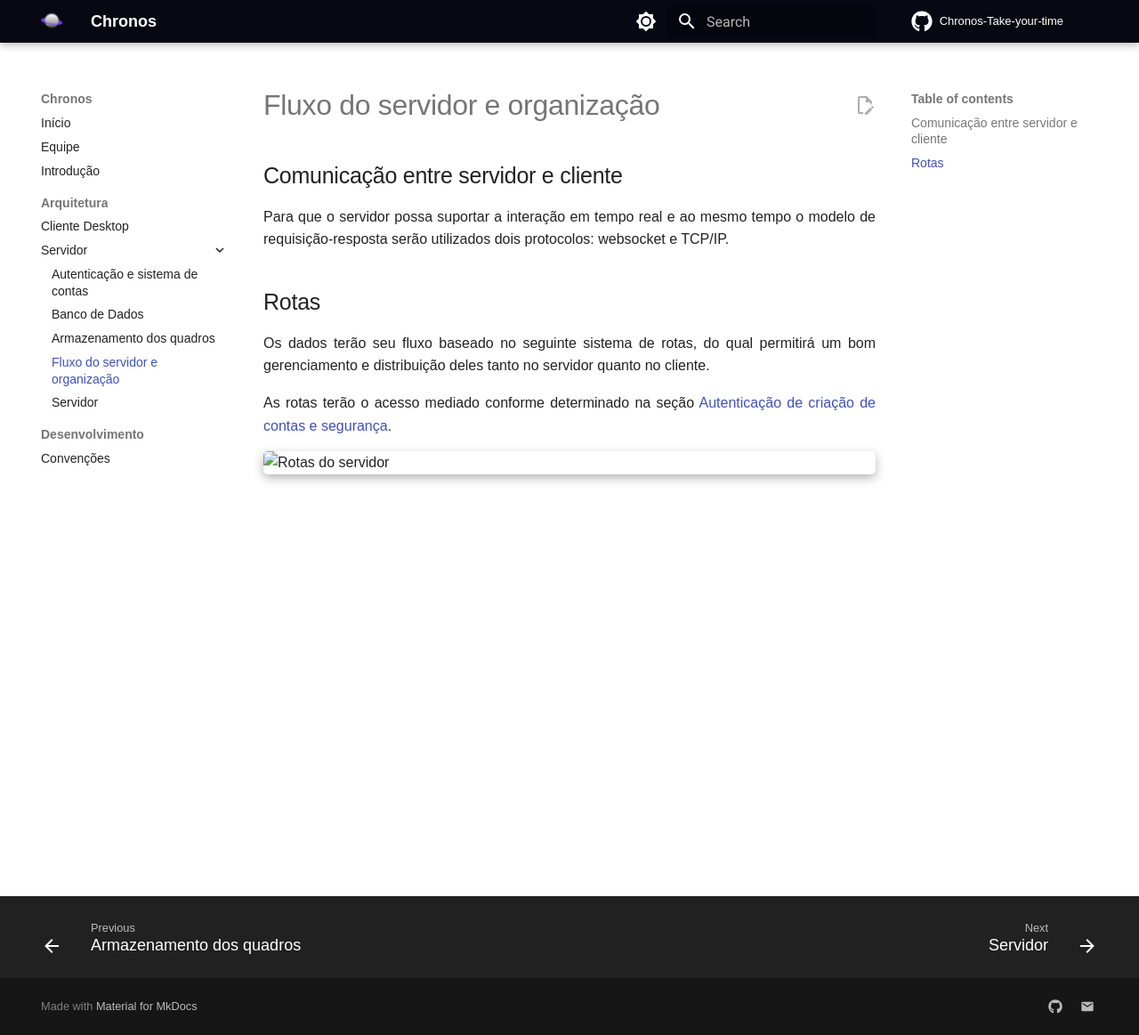
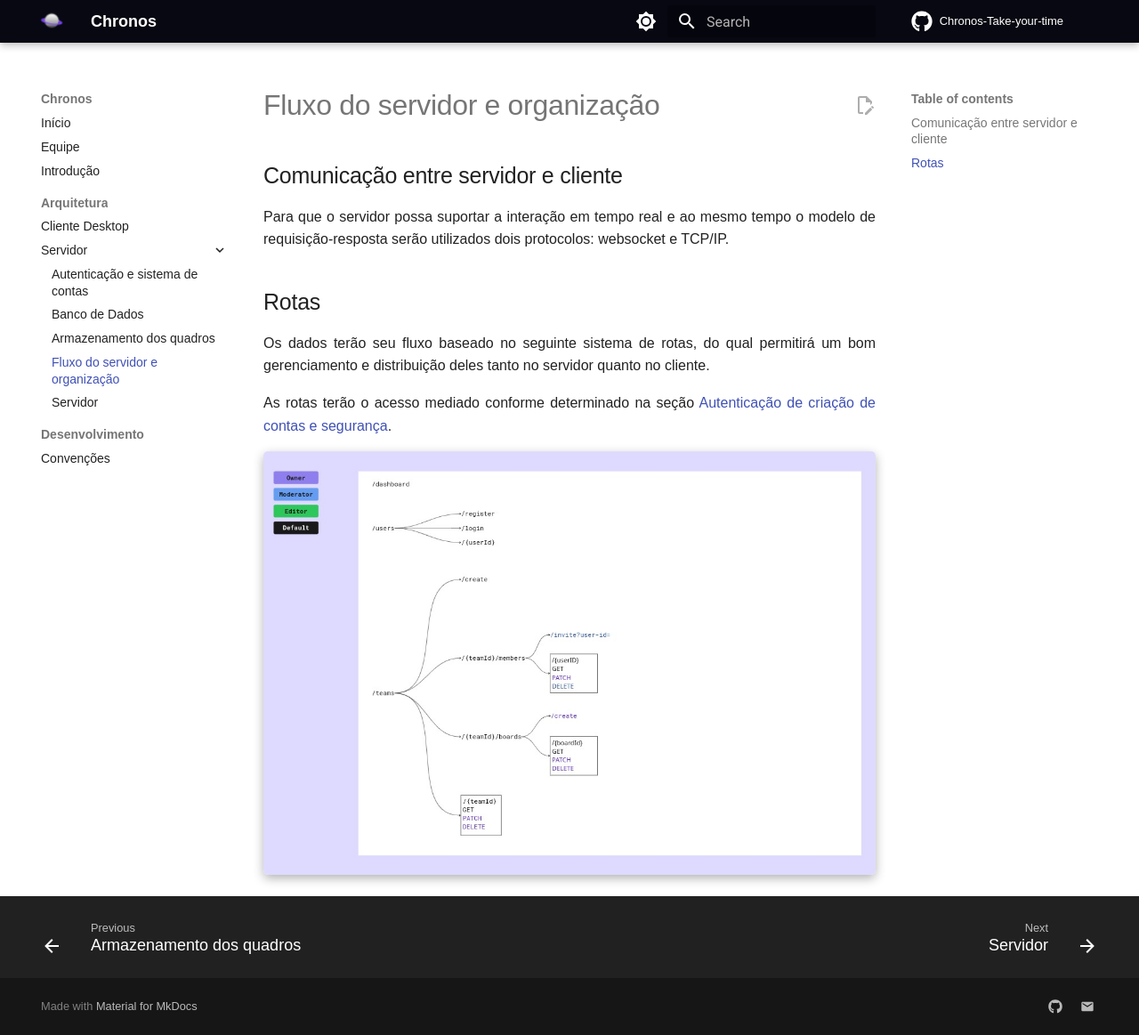
Before and after one commit to chronos-take-your-time/wiki, an MkDocs documentation site: the page built from docs/arquitetura/servidor/fluxo-do-servidor.md, in a window 1280 px wide and 1163 px high. Shown: the whole window at 89% size. Built offline with MkDocs 1.6.1 and Material for MkDocs 9.7.7, drawn with Linux system fonts in a browser that asks for light colours; some web fonts are replaced.

Commit message:
docs(servidoru29

```diff
--- a/docs/arquitetura/servidor/fluxo-do-servidor.md
+++ b/docs/arquitetura/servidor/fluxo-do-servidor.md
@@ -8,4 +8,4 @@ Os dados terão seu fluxo baseado no seguinte sistema de rotas, do qual permitir
 
 As rotas terão o acesso mediado conforme determinado na seção [Autenticação de criação de contas e segurança](autenticação-e-contas.md).
 
-![Rotas do servidor]("../../assets/images/rotas.jpg")
+![Rotas do servidor](../../assets/images/rotas.jpg)
```
